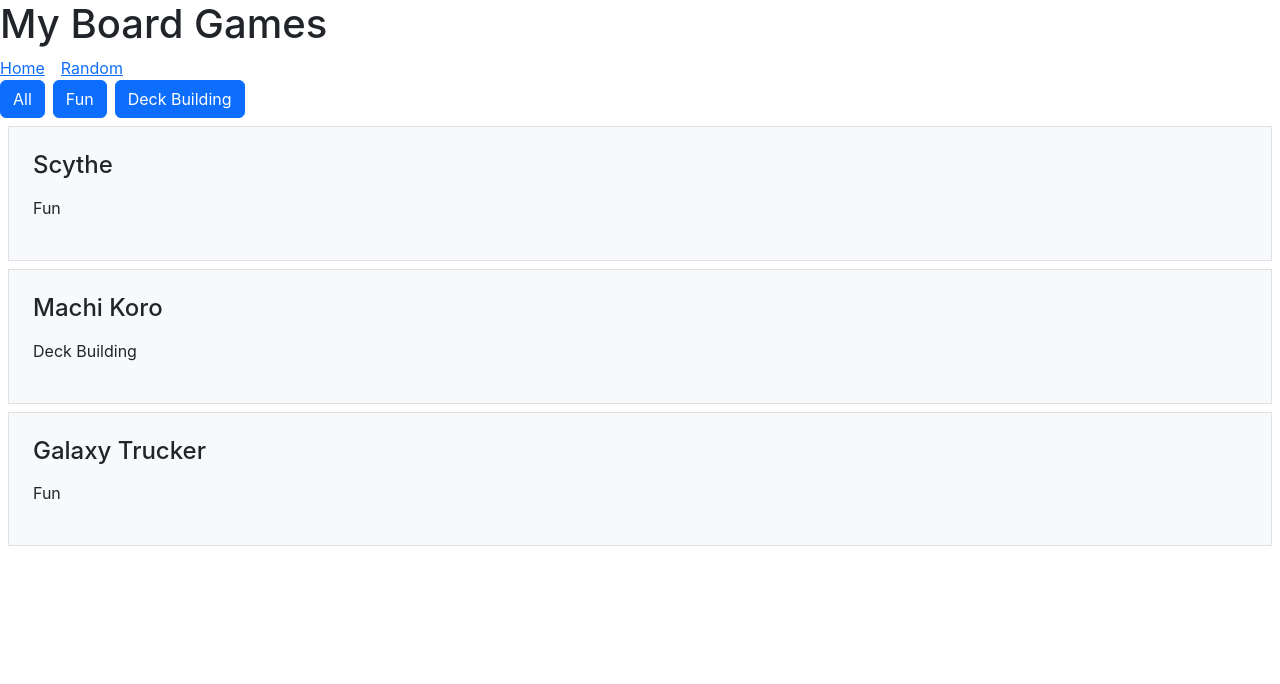
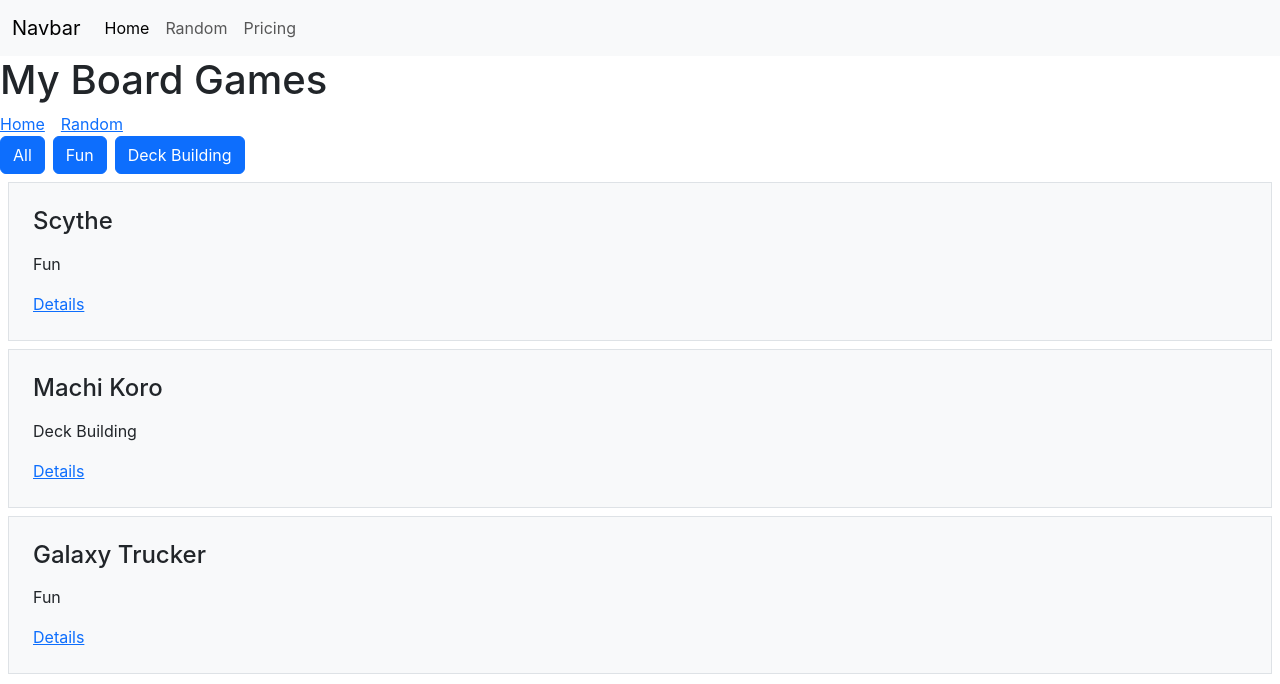
Before and after one commit to MicheleDS79/NuCamp-Portfolio-demo-version, a React (Create React App) app: page / in a window 1280 px wide. Shown: the top 684 px of the page. Built offline with nearby package versions, Linux system fonts and the light colour scheme.

Commit message:
Nav Bar and Links

```diff
--- a/src/App.js
+++ b/src/App.js
@@ -3,25 +3,43 @@
 import HomePage from "./components/HomePage";
 import RandomPage from "./components/RandomPage";
 import { Link, Route, Routes } from "react-router-dom";
+import GamePage from "./components/GamePage";
 
 
 function App() {
-  const [gamesList, setGamesList] = useState( TEST_GAMES )
+  const [gamesList, setGamesList] = useState(TEST_GAMES)
 
   return (
     <div>
+      <nav class="navbar navbar-expand-lg bg-body-tertiary">
+  <div class="container-fluid">
+    <a class="navbar-brand" href="/">Navbar</a>
+    <button class="navbar-toggler" type="button" data-bs-toggle="collapse" data-bs-target="#navbarNav" aria-controls="navbarNav" aria-expanded="false" aria-label="Toggle navigation">
+      <span class="navbar-toggler-icon"></span>
+    </button>
+    <div class="collapse navbar-collapse" id="navbarNav">
+      <ul class="navbar-nav">
+        <li class="nav-item">
+          <a class="nav-link active" aria-current="page" href="/">Home</a>
+        </li>
+        <li class="nav-item">
+          <a class="nav-link" href="/random">Random</a>
+        </li>
+        <li class="nav-item">
+          <a class="nav-link" href="/pricing">Pricing</a>
+        </li>
+      </ul>
+    </div>
+  </div>
+</nav>
       <h1>My Board Games</h1>
       <Link to="/" className="btn-link me-3">Home</Link>
       <Link to="random" >Random</Link>
       <Routes>
-        <Route path="/" element={ <HomePage gamesList={gamesList}/> } />
-       <Route path="/random" element={  <RandomPage gamesList={gamesList}/> }/>
+        <Route path="/" element={<HomePage gamesList={gamesList} />} />
+        <Route path="/random" element={<RandomPage gamesList={gamesList} />} />
+        <Route path="/games:gameId" element={<GamePage gamesList={gamesList} />} />
       </Routes>
-
-
-
-
-
     </div>
   );
 }
--- a/src/components/GameCard.js
+++ b/src/components/GameCard.js
@@ -1,11 +1,13 @@
+import { Link } from "react-router-dom";
 
 
-function GameCard(props) {
+function GameCard({ game }) {
     return (
         <div className="bg-light border p-4 m-2">
-            <h4>{props.game.name} </h4>
-            <p>{props.game.rating}</p>
-            <p>{props.game.category}</p>
+            <h4>{game.name} </h4>
+            <p>{game.rating}</p>
+            <p>{game.category}</p>
+            <Link to={"/games/" + game.id}>Details</Link>
         </div>
     )
 }
--- a/src/components/GamePage.js
+++ b/src/components/GamePage.js
@@ -1,5 +1,21 @@
-export default function GamePage() {
+import { useParams } from "react-router-dom"
+
+export default function GamePage({ gamesList }) {
+    let  { gameId }= useParams()
+    gameId = parseInt(gameId)
+
+    const game = gamesList.find(g => g.id === gameId)
+
+    if(!game) {
+        return <h2>Game Not Found.</h2>
+    }
+
     return (
-        <div>Game</div>
+        <div>
+            <h3>{ game.name }</h3>
+            <p>{ game.category }</p>
+            <p>{ game.rating }</p>
+
+        </div>
     )
 }
```
